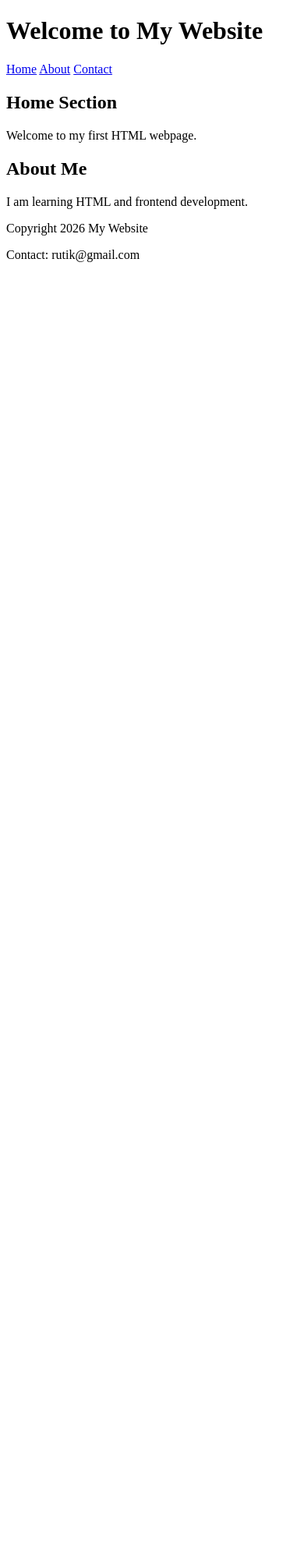
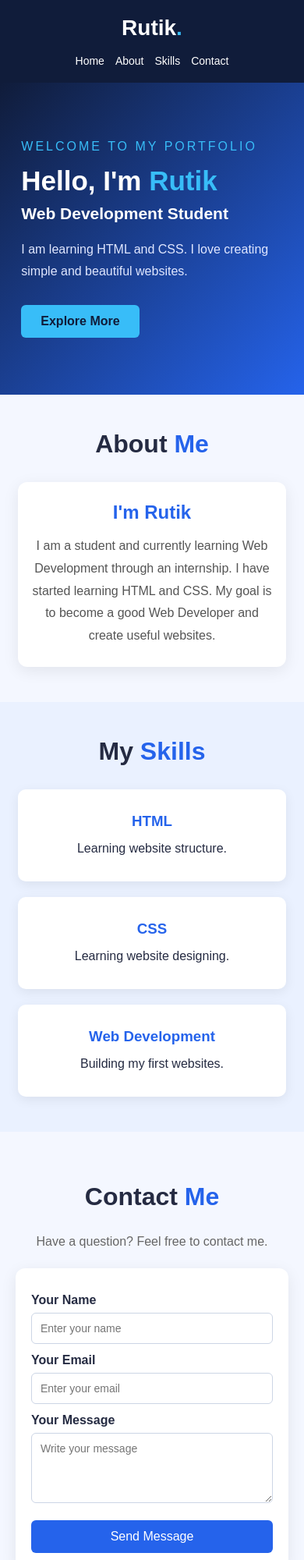
Before and after one commit to patelrutik1151-maker/internship-tasks, a plain HTML site: page index.html in a window 390 px wide. Shown: the top 2000 px of the page at 78% size. Before the commit the page ends 844 px from the top, so only its background shows below. Drawn offline with Linux system fonts and the light colour scheme.

Commit message:
Day 4 – Complete HTML & CSS page

```diff
--- a/index.html
+++ b/index.html
@@ -1,36 +1,118 @@
 
 <!DOCTYPE html>
-<html>
+<html lang="en">
 <head>
-    <title>My First Webpage</title>
+    <meta charset="UTF-8">
+    <meta name="viewport" content="width=device-width, initial-scale=1.0">
+
+    <title>Rutik | Personal Portfolio</title>
+
+    <link rel="stylesheet" href="style.css">
 </head>
 <body>
 
+    <!-- Header -->
     <header>
-        <h1>Welcome to My Website</h1>
+        <div class="logo">Rutik<span>.</span></div>
+
+        <nav>
+            <a href="#home">Home</a>
+            <a href="#about">About</a>
+            <a href="#skills">Skills</a>
+            <a href="#contact">Contact</a>
+        </nav>
     </header>
 
-    <nav>
-        <a href="#home">Home</a>
-        <a href="#about">About</a>
-        <a href="#contact">Contact</a>
-    </nav>
+    <!-- Home Section -->
+    <section id="home" class="hero">
+        <div class="hero-content">
+            <p class="welcome">WELCOME TO MY PORTFOLIO</p>
 
-    <section id="home">
-        <h2>Home Section</h2>
-        <p>Welcome to my first HTML webpage.</p>
+            <h1>Hello, I'm <span>Rutik</span></h1>
+
+            <h2>Web Development Student</h2>
+
+            <p>
+                I am learning HTML and CSS.
+                I love creating simple and beautiful websites.
+            </p>
+
+            <a href="#about" class="hero-btn">Explore More</a>
+        </div>
     </section>
 
-    <section id="about">
-        <h2>About Me</h2>
-        <article>
-            <p>I am learning HTML and frontend development.</p>
-        </article>
+    <!-- About Section -->
+    <section id="about" class="about">
+        <h2>About <span>Me</span></h2>
+
+        <div class="about-box">
+            <div class="about-text">
+                <h3>I'm Rutik</h3>
+
+                <p>
+                    I am a student and currently learning
+                    Web Development through an internship.
+
+                    I have started learning HTML and CSS.
+                    My goal is to become a good Web Developer
+                    and create useful websites.
+                </p>
+            </div>
+        </div>
     </section>
 
-    <footer id="contact">
-        <p>Copyright 2026 My Website</p>
-        <p>Contact: rutik@gmail.com</p>
+    <!-- Skills Section -->
+    <section id="skills" class="skills">
+        <h2>My <span>Skills</span></h2>
+
+        <div class="skill-container">
+            <div class="skill-card">
+                <h3>HTML</h3>
+                <p>Learning website structure.</p>
+            </div>
+
+            <div class="skill-card">
+                <h3>CSS</h3>
+                <p>Learning website designing.</p>
+            </div>
+
+            <div class="skill-card">
+                <h3>Web Development</h3>
+                <p>Building my first websites.</p>
+            </div>
+        </div>
+    </section>
+
+    <!-- Contact Section -->
+    <section id="contact" class="contact">
+        <h2>Contact <span>Me</span></h2>
+
+        <p class="contact-info">
+            Have a question? Feel free to contact me.
+        </p>
+
+        <form>
+            <label for="name">Your Name</label>
+            <input type="text" id="name"
+                placeholder="Enter your name" required>
+
+            <label for="email">Your Email</label>
+            <input type="email" id="email"
+                placeholder="Enter your email" required>
+
+            <label for="message">Your Message</label>
+            <textarea id="message"
+                placeholder="Write your message"
+                required></textarea>
+
+            <button type="submit">Send Message</button>
+        </form>
+    </section>
+
+    <!-- Footer -->
+    <footer>
+        <p>© 2026 Rutik. All Rights Reserved.</p>
+        <p>Made with HTML & CSS</p>
     </footer>
 
 </body>
--- /dev/null
+++ b/style.css
@@ -0,0 +1,336 @@
+
+/* BASIC SETTINGS */
+* {
+    margin: 0;
+    padding: 0;
+    box-sizing: border-box;
+    scroll-behavior: smooth;
+}
+
+body {
+    font-family: Arial, sans-serif;
+    background-color: #f4f7ff;
+    color: #252b42;
+}
+
+/* HEADER */
+header {
+    width: 100%;
+    padding: 20px 8%;
+    background-color: #101c3a;
+    display: flex;
+    justify-content: space-between;
+    align-items: center;
+    position: sticky;
+    top: 0;
+    z-index: 100;
+}
+
+.logo {
+    color: white;
+    font-size: 28px;
+    font-weight: bold;
+}
+
+.logo span {
+    color: #38bdf8;
+}
+
+nav {
+    display: flex;
+    gap: 25px;
+}
+
+nav a {
+    color: white;
+    text-decoration: none;
+    font-size: 16px;
+    transition: 0.3s;
+}
+
+nav a:hover {
+    color: #38bdf8;
+}
+
+/* HOME SECTION */
+.hero {
+    min-height: 450px;
+    background: linear-gradient(135deg, #101c3a, #2563eb);
+    color: white;
+    display: flex;
+    align-items: center;
+    padding: 70px 10%;
+}
+
+.hero-content {
+    max-width: 650px;
+    animation: slideUp 1s ease;
+}
+
+.welcome {
+    color: #38bdf8;
+    letter-spacing: 3px;
+    margin-bottom: 15px;
+}
+
+.hero h1 {
+    font-size: 48px;
+    margin-bottom: 10px;
+}
+
+.hero h1 span {
+    color: #38bdf8;
+}
+
+.hero h2 {
+    font-size: 25px;
+    margin-bottom: 20px;
+}
+
+.hero-content > p:last-of-type {
+    line-height: 1.7;
+    color: #e0e7ff;
+    margin-bottom: 30px;
+}
+
+.hero-btn {
+    display: inline-block;
+    background-color: #38bdf8;
+    color: #101c3a;
+    padding: 12px 25px;
+    border-radius: 6px;
+    text-decoration: none;
+    font-weight: bold;
+    transition: 0.3s;
+}
+
+.hero-btn:hover {
+    background-color: white;
+    transform: translateY(-4px);
+}
+
+/* ABOUT SECTION */
+.about {
+    padding: 65px 10%;
+    text-align: center;
+}
+
+.about h2,
+.skills h2,
+.contact h2 {
+    font-size: 32px;
+    margin-bottom: 30px;
+}
+
+.about h2 span,
+.skills h2 span,
+.contact h2 span {
+    color: #2563eb;
+}
+
+.about-box {
+    max-width: 750px;
+    margin: auto;
+    background-color: white;
+    padding: 35px;
+    border-radius: 12px;
+    box-shadow: 0 5px 20px rgba(0,0,0,0.08);
+    transition: 0.3s;
+}
+
+.about-box:hover {
+    transform: translateY(-5px);
+}
+
+.about-text h3 {
+    color: #2563eb;
+    font-size: 24px;
+    margin-bottom: 15px;
+}
+
+.about-text p {
+    line-height: 1.8;
+    color: #555;
+}
+
+/* SKILLS SECTION */
+.skills {
+    padding: 65px 10%;
+    text-align: center;
+    background-color: #eaf1ff;
+}
+
+.skill-container {
+    display: flex;
+    justify-content: center;
+    gap: 20px;
+    flex-wrap: wrap;
+}
+
+.skill-card {
+    background-color: white;
+    width: 220px;
+    padding: 30px 20px;
+    border-radius: 10px;
+    box-shadow: 0 4px 15px rgba(0,0,0,0.07);
+    transition: 0.3s;
+}
+
+.skill-card:hover {
+    transform: translateY(-10px);
+    background-color: #101c3a;
+    color: white;
+}
+
+.skill-card h3 {
+    color: #2563eb;
+    margin-bottom: 12px;
+}
+
+.skill-card:hover h3 {
+    color: #38bdf8;
+}
+
+.skill-card p {
+    line-height: 1.5;
+}
+
+/* CONTACT SECTION */
+.contact {
+    padding: 65px 20px;
+    text-align: center;
+}
+
+.contact-info {
+    margin-bottom: 25px;
+    color: #666;
+}
+
+form {
+    max-width: 420px;
+    margin: auto;
+    background-color: white;
+    padding: 25px;
+    border-radius: 12px;
+    box-shadow: 0 5px 20px rgba(0,0,0,0.08);
+    text-align: left;
+}
+
+label {
+    display: block;
+    margin-bottom: 7px;
+    margin-top: 12px;
+    font-weight: bold;
+}
+
+input,
+textarea {
+    width: 100%;
+    padding: 11px;
+    border: 1px solid #ccd5e5;
+    border-radius: 6px;
+    font-size: 14px;
+    font-family: Arial, sans-serif;
+    outline: none;
+    transition: 0.3s;
+}
+
+input:focus,
+textarea:focus {
+    border-color: #2563eb;
+    box-shadow: 0 0 5px rgba(37,99,235,0.2);
+}
+
+textarea {
+    height: 90px;
+    resize: vertical;
+}
+
+button {
+    width: 100%;
+    padding: 12px;
+    margin-top: 18px;
+    border: none;
+    border-radius: 6px;
+    background-color: #2563eb;
+    color: white;
+    font-size: 16px;
+    cursor: pointer;
+    transition: 0.3s;
+}
+
+button:hover {
+    background-color: #101c3a;
+    transform: translateY(-3px);
+}
+
+/* FOOTER */
+footer {
+    background-color: #101c3a;
+    color: white;
+    text-align: center;
+    padding: 22px;
+    line-height: 1.8;
+}
+
+/* ANIMATION */
+@keyframes slideUp {
+    from {
+        opacity: 0;
+        transform: translateY(30px);
+    }
+
+    to {
+        opacity: 1;
+        transform: translateY(0);
+    }
+}
+
+/* MOBILE RESPONSIVE */
+@media (max-width: 600px) {
+
+    header {
+        flex-direction: column;
+        gap: 18px;
+    }
+
+    nav {
+        gap: 14px;
+        flex-wrap: wrap;
+        justify-content: center;
+    }
+
+    nav a {
+        font-size: 14px;
+    }
+
+    .hero {
+        padding: 60px 7%;
+        min-height: 400px;
+    }
+
+    .hero h1 {
+        font-size: 35px;
+    }
+
+    .hero h2 {
+        font-size: 21px;
+    }
+
+    .about,
+    .skills {
+        padding: 45px 6%;
+    }
+
+    .about-box {
+        padding: 25px 18px;
+    }
+
+    .skill-card {
+        width: 100%;
+    }
+
+    form {
+        padding: 20px;
+    }
+}
```
